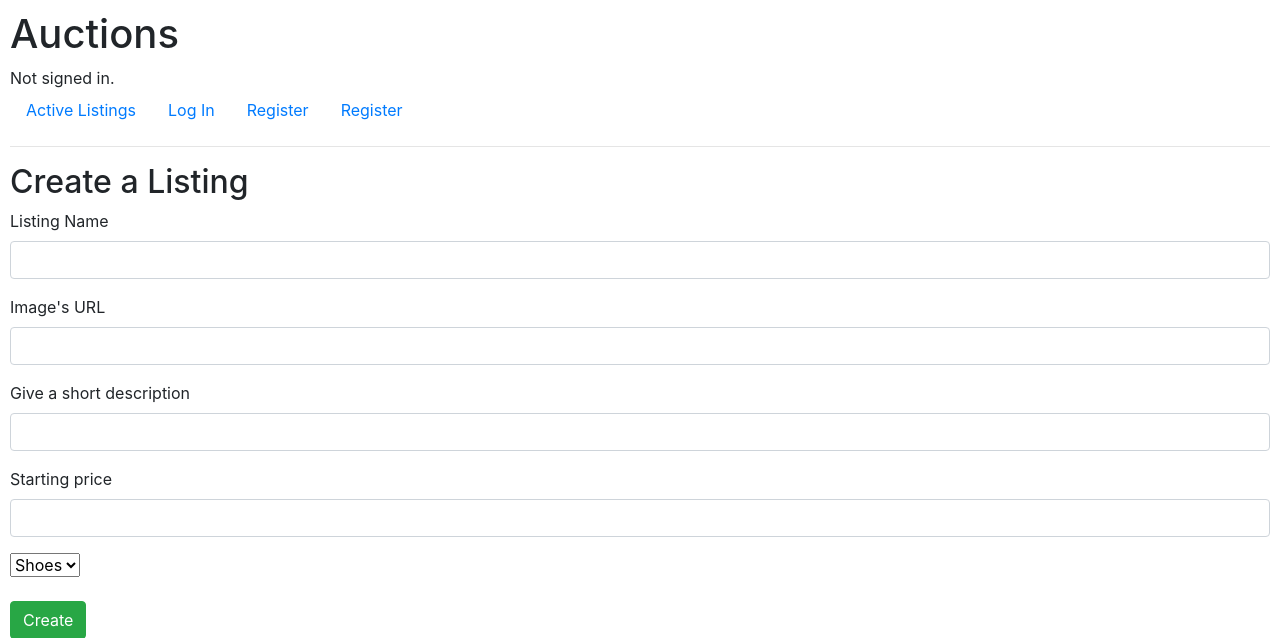
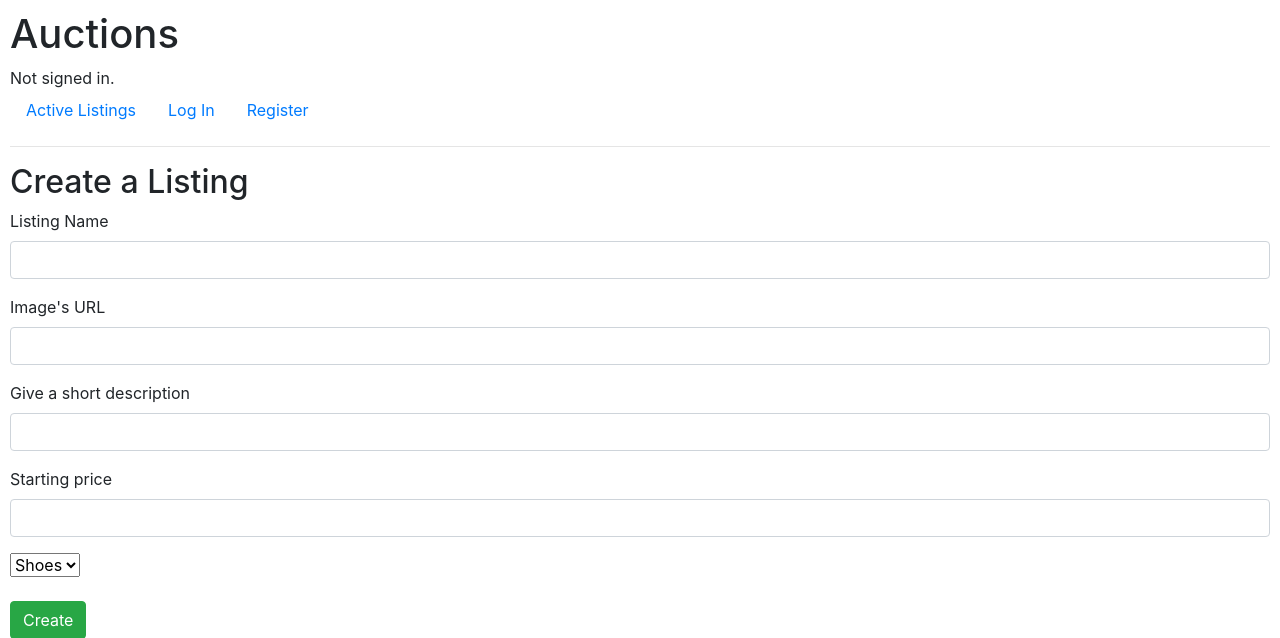
Before and after one commit to VuKhoa23/CS50W-Project-2, a Django app: page /create-listing in a window 1280 px wide. Shown: the top 638 px of the page. Run offline with Django 3.2, Linux system fonts and the light colour scheme; data comes from the database, SQL or seed files in the repository; both versions use the stored data as it was after the commit; some libraries are stand-ins or nearby versions.

Commit message:
last commit before submission

```diff
--- a/auctions/templates/auctions/layout.html
+++ b/auctions/templates/auctions/layout.html
@@ -39,9 +39,6 @@
       <li class="nav-item">
         <a class="nav-link" href="{% url 'register' %}">Register</a>
       </li>
-      <li class="nav-item">
-        <a class="nav-link" href="{% url 'register' %}">Register</a>
-      </li>
       {% endif %}
     </ul>
     <hr />
```
Also changed, not shown: db.sqlite3.
